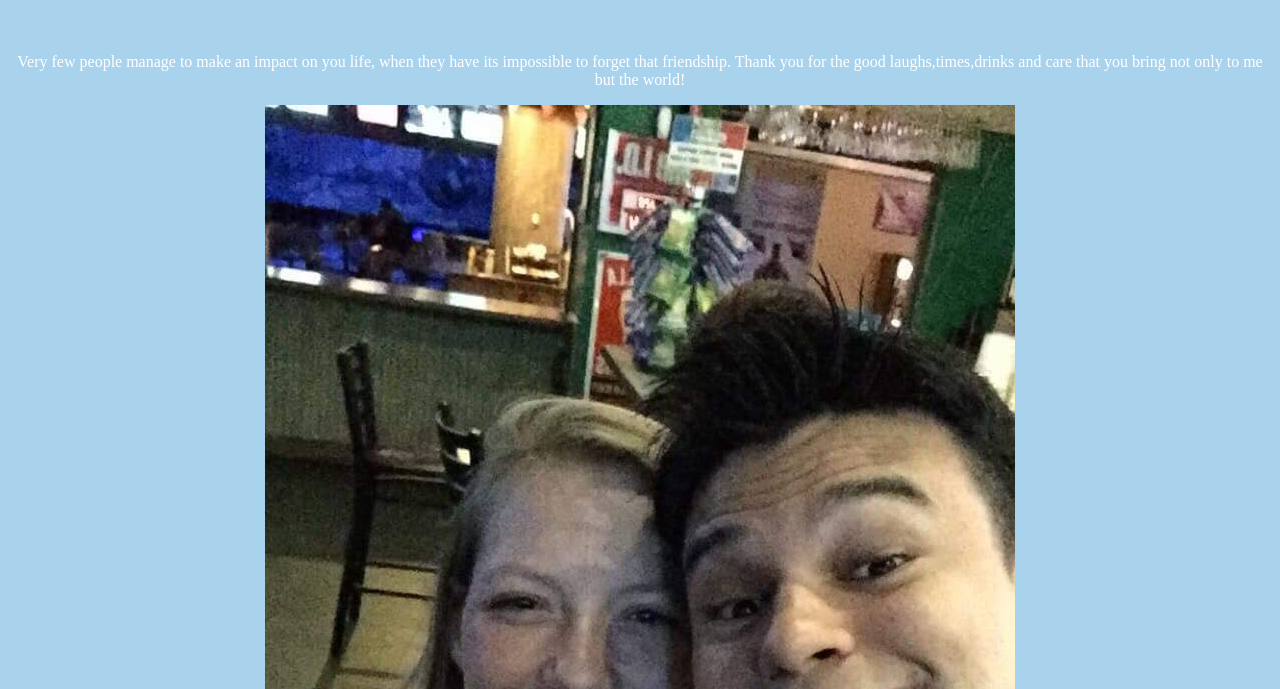
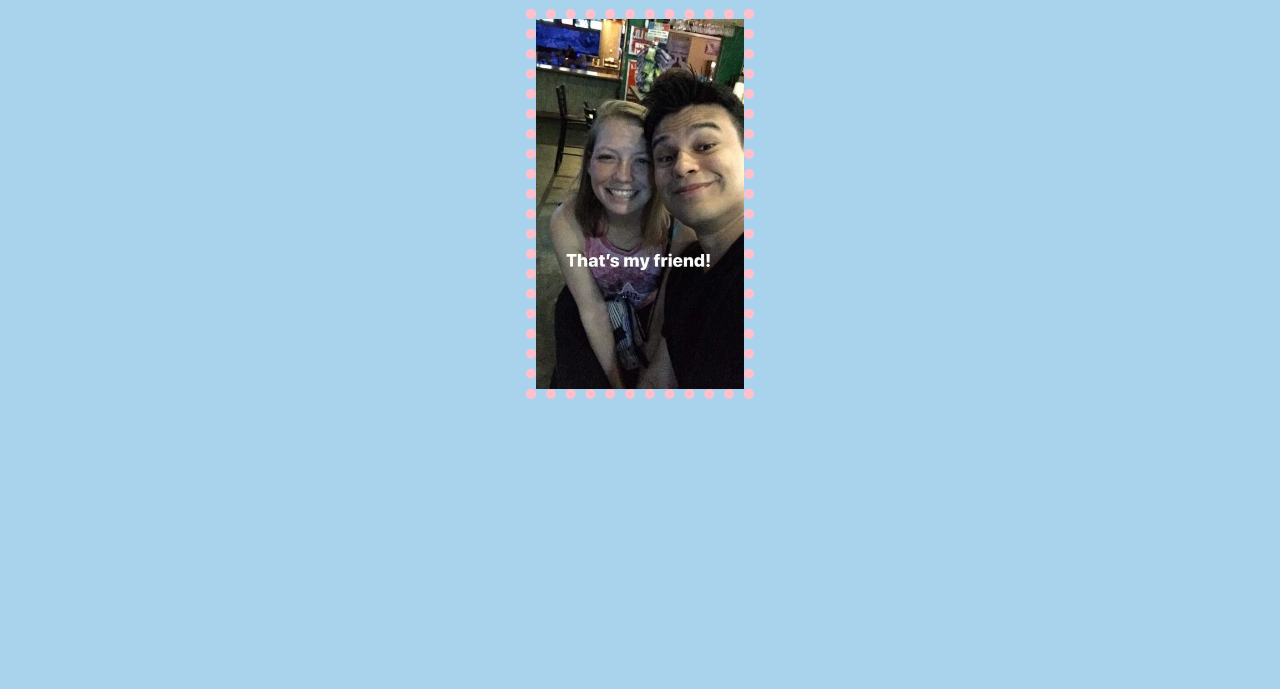
Before and after one commit to Quanluis/merr, a website: page index.html in a window 1280 px wide. Both pictures are taken after a click on the button "Melinda". Shown: the part 111-800 px from the top of the page. Drawn offline with nearby package versions, Linux system fonts and the light colour scheme.

Commit message:
created additional styling for new elements as well as fixed positioning issues with app content.

```diff
--- a/index.css
+++ b/index.css
@@ -11,6 +11,18 @@ h1 {
 q {
     color: white;
     font-size: 3rem;
+}
+p{
+	margin-top: -5rem;
+	display: none;
+}
+img {
+	height: auto;
+	width: 13rem;
+	margin: auto;
+	display: none;
+	border: 10px dotted pink;
+
 }
 .myButton {
 	-moz-box-shadow:inset 0px 1px 0px 0px #fbafe3;
```
